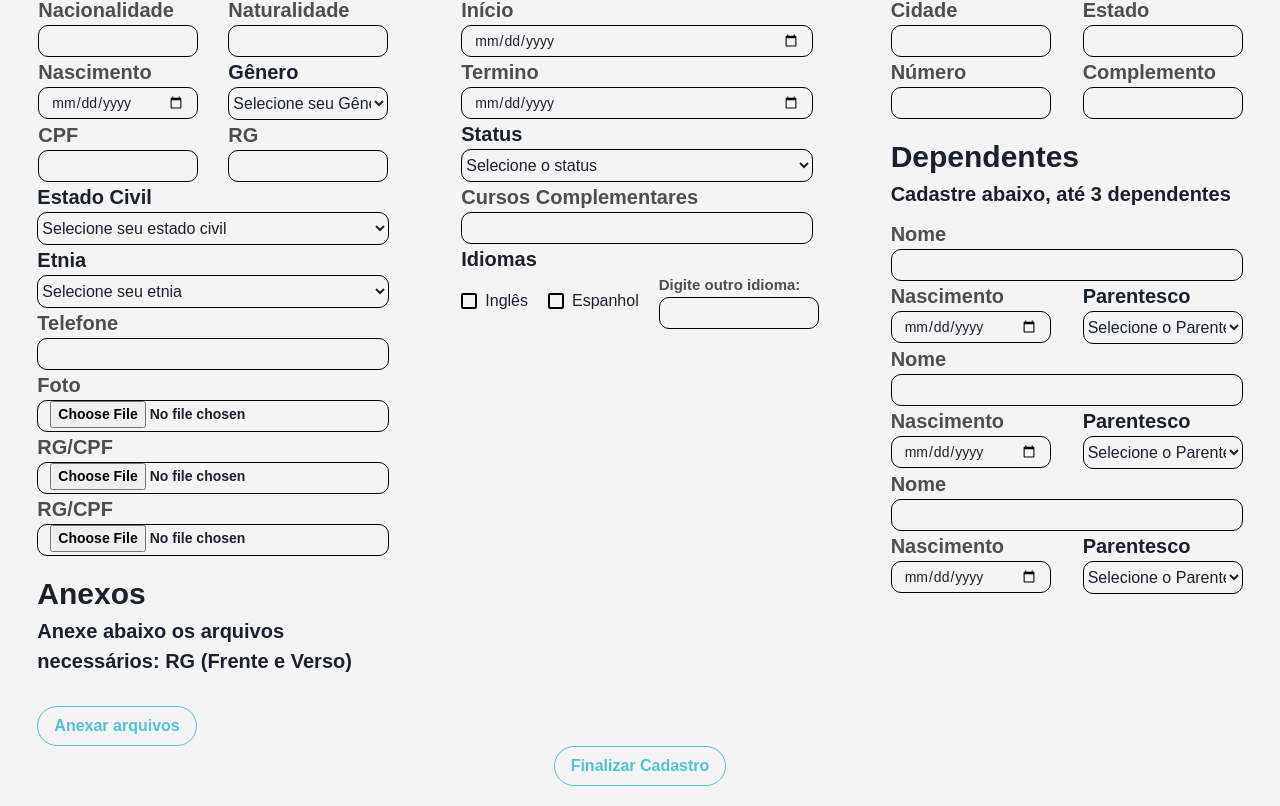
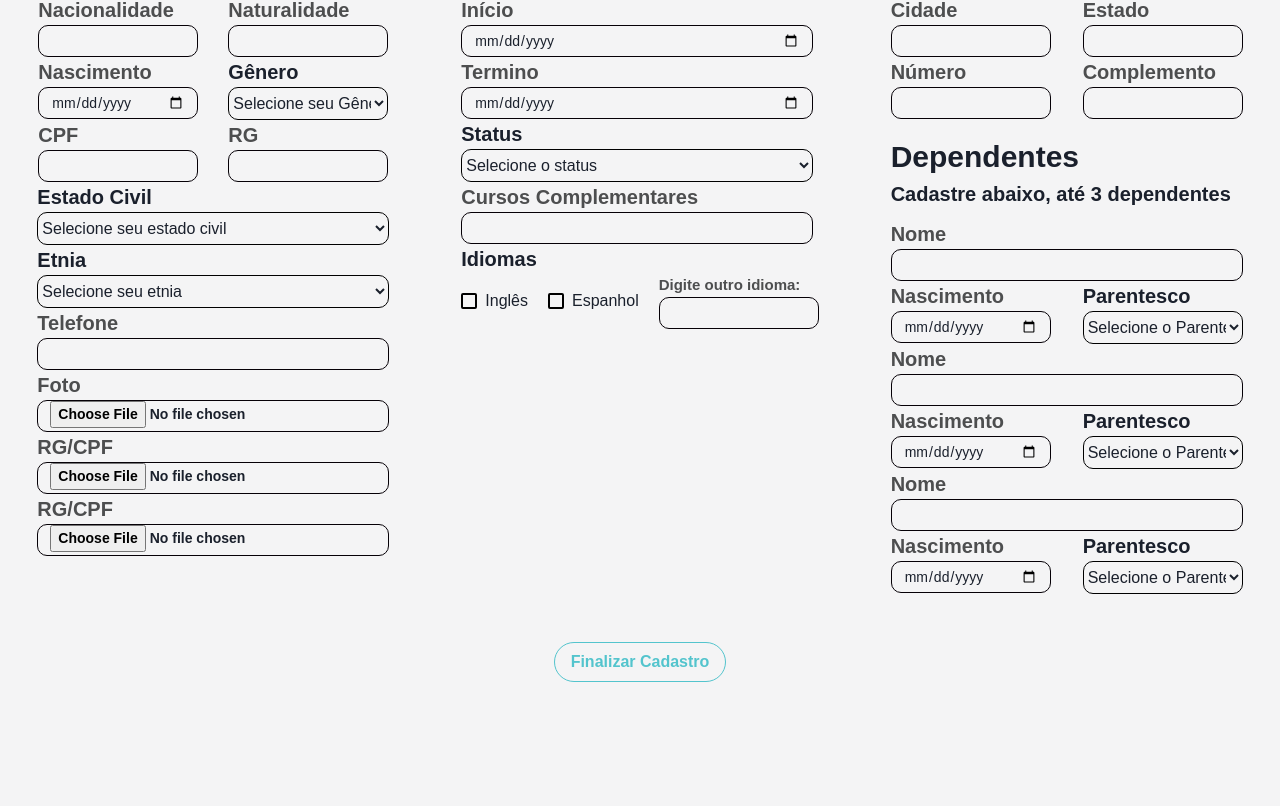
Before and after one commit to excalibur-coders/IONICRH, a React (Create React App) app in the folder ionic_rh_front/: page /Cadastro_colaborador in a window 1280 px wide. Shown: the part 310-1116 px from the top of the page. After the commit the page ends 1012 px from the top, so only its background shows below. Built offline with nearby package versions, Linux system fonts and the light colour scheme.

Commit message:
feat: 🎸 upload de arquivos integracao

```diff
--- a/ionic_rh_front/src/pages/Cadastro_Colaborador/index.tsx
+++ b/ionic_rh_front/src/pages/Cadastro_Colaborador/index.tsx
@@ -430,7 +430,7 @@ function Cadastro() {
                   type="file"
                   onChange={handleSaveResidency}
                 />
-                <div className="anexoWrapper">
+                {/* <div className="anexoWrapper">
                   <div className="form">
                     <h6>Anexos</h6>
                     <h4>
@@ -442,7 +442,7 @@ function Cadastro() {
                       type="submit"
                     />
                   </div>
-                </div>
+                </div> */}
               </div>
             </div>
 
```
